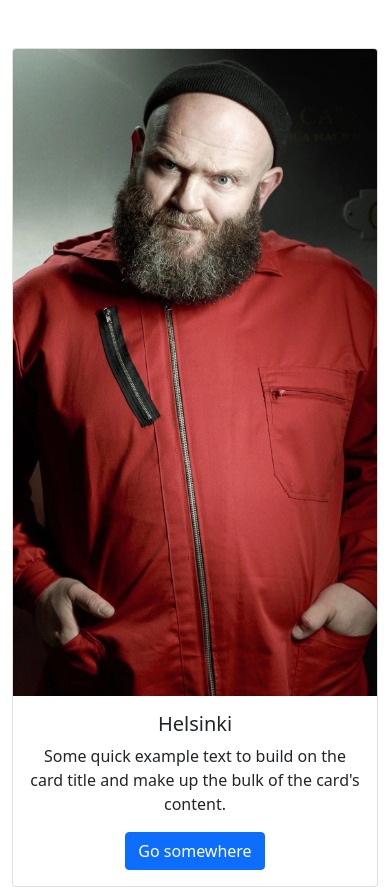
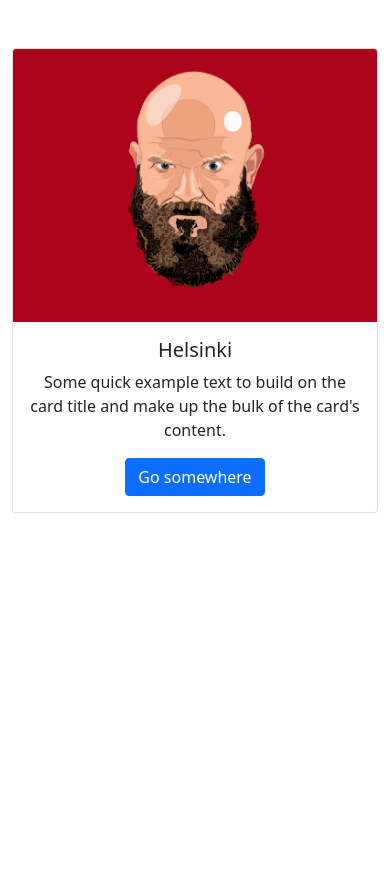
Before and after one commit to DulsaraNethmin/helsinki, a React (Create React App) app: page / in a window 390 px wide. After the commit the page ends 844 px from the top, so only its background shows below. Built offline with nearby package versions, Linux system fonts and the light colour scheme.

Commit message:
helsinki mobile

```diff
--- a/src/App.js
+++ b/src/App.js
@@ -2,6 +2,7 @@ import './App.css';
 import React, { StrictMode } from 'react';
 import helsinki from './helsinki.jpeg';
 import helsinki_1000 from './helsinki1000_height.jpeg';
+import helsinki_mibile from './helsinki-mobile.jpeg';
 
 function App() {
   return (
@@ -9,7 +10,7 @@ function App() {
   <div class="text-center">
       <img src={helsinki_1000} class="rounded d-none d-sm-inline" alt="..."/>
       <div className="card d-sm-none">
-        <img src={helsinki_1000} class="card-img-top" alt="..."/>
+        <img src={helsinki_mibile} class="card-img-top" alt="..."/>
         < div className="card-body">
         <h5 className="card-title">Helsinki</h5>
         <p className="card-text">Some quick example text to build on the card title and make up the bulk of the card's content.</p>
```
Also changed, not shown: src/helsinki-mobile.jpeg (added).
